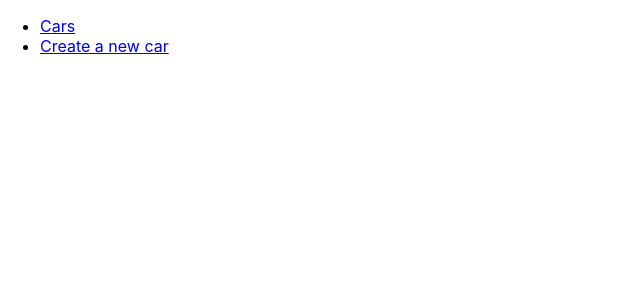
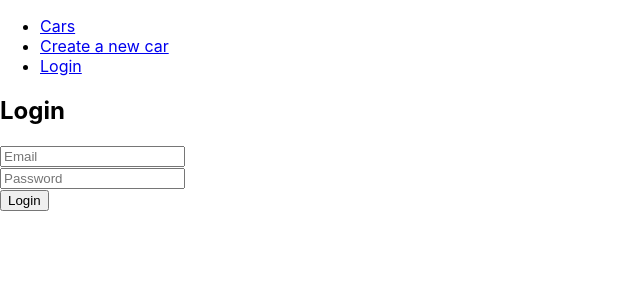
Before and after one commit to HatlessCreature/cars-app, a React (Create React App) app: page /login in a window 1280 px wide. Shown: the top 300 px of the page, without its empty margins (0-640 px from the left). Built offline with nearby package versions, Linux system fonts and the light colour scheme; the HTML template or start-up script is replaced by a standard one.

Commit message:
auth task 5 - login

```diff
--- a/src/App.js
+++ b/src/App.js
@@ -3,6 +3,7 @@ import './App.css';
 import { BrowserRouter as Router, Switch, Route, Link, Redirect } from 'react-router-dom';
 import AppCars from './pages/AppCars';
 import AddCar from './pages/AddCar';
+import AppLogin from './pages/AppLogin';
 
 function App() {
   return (
@@ -16,6 +17,9 @@ function App() {
             <li>
               <Link to='/add'>Create a new car</Link>
             </li>
+            <li>
+              <Link to='/login'>Login</Link>
+            </li>
           </ul>
         </nav>
         <Switch>
@@ -28,6 +32,9 @@ function App() {
           <Route exact path='/edit/:id'>
             <AddCar />
           </Route>
+          <Route exact path='/login'>
+            <AppLogin />
+          </Route>
           <Route exact path={`/`}>
             <Redirect to='/cars' />
           </Route>
--- /dev/null
+++ b/src/pages/AppLogin.js
@@ -0,0 +1,51 @@
+import React, { useState } from 'react';
+import { useHistory } from 'react-router-dom';
+import AuthService from '../services/AuthService';
+
+
+export default function AppLogin() {
+
+    const history = useHistory();
+    const [credentials, setCredentials] = useState({
+        email: "",
+        password: "",
+    });
+
+    const handleSubmit = async (e) => {
+        e.preventDefault();
+        await AuthService.login(credentials);
+        history.push('/cars');
+
+    };
+    return (
+        <div>
+            <h2>Login</h2>
+            <form onSubmit={handleSubmit}>
+                <div>
+                    <input
+                        required
+                        type="email"
+                        placeholder="Email"
+                        value={credentials.email}
+                        onChange={({ target }) =>
+                            setCredentials({ ...credentials, email: target.value })
+                        }
+                    />
+                </div>
+                <div>
+                    <input
+                        required
+                        type="password"
+                        placeholder="Password"
+                        value={credentials.password}
+                        onChange={({ target }) =>
+                            setCredentials({ ...credentials, password: target.value })
+                        }
+                    />
+                </div>
+
+                <button>Login</button>
+            </form>
+        </div>
+    )
+}
--- /dev/null
+++ b/src/services/AuthService.js
@@ -0,0 +1,21 @@
+import HttpService from "./HttpService";
+
+class AuthService extends HttpService {
+    async login(credentials) {
+        const { data } = await this.client.post("/auth/login", credentials);
+        localStorage.setItem("token", data.token);
+        return data;
+    }
+
+    async logout() {
+
+    }
+
+    async register() {
+
+    }
+
+
+}
+
+export default new AuthService();
--- a/src/services/CarService.js
+++ b/src/services/CarService.js
@@ -1,11 +1,6 @@
-import axios from 'axios';
+import HttpService from "./HttpService";
 
-class CarService {
-    constructor() {
-        this.client = axios.create({
-            baseURL: 'http://localhost:8000/api',
-        });
-    }
+class CarService extends HttpService {
 
     async getAll() {
         try {
--- /dev/null
+++ b/src/services/HttpService.js
@@ -0,0 +1,18 @@
+import axios from "axios";
+
+export default class HttpService {
+    constructor() {
+        this.client = axios.create({
+            baseURL: "http://localhost:8000/api",
+        });
+
+        this.client.interceptors.request.use(function (config) {
+            const token = localStorage.getItem("token");
+
+            if (token) {
+                config.headers.Authorization = `Bearer ${token}`;
+            }
+            return config;
+        });
+    }
+}
```
